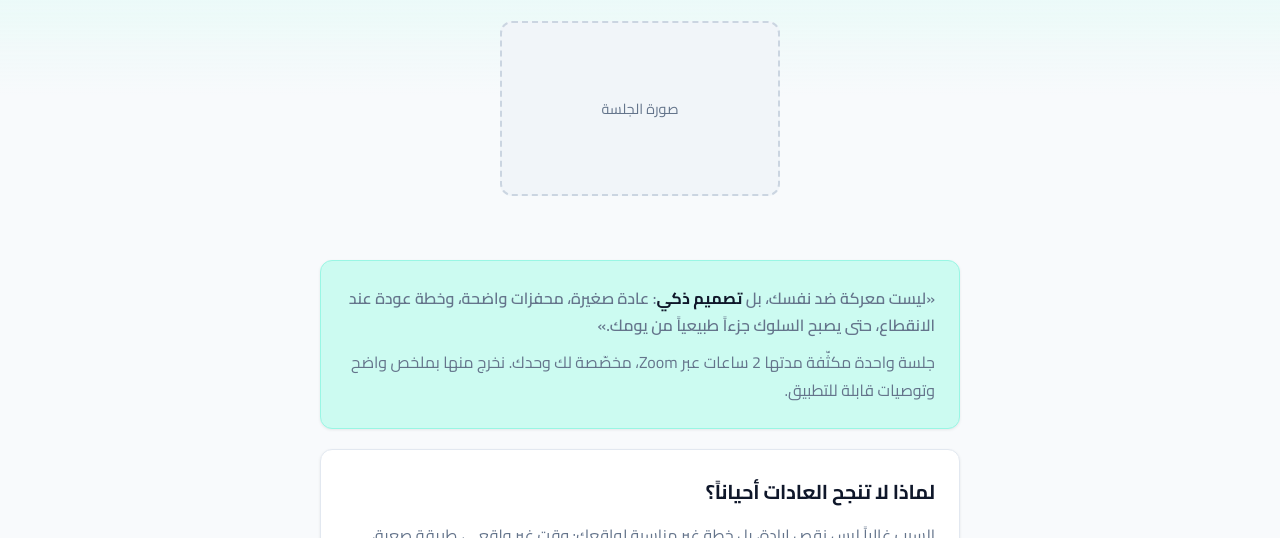
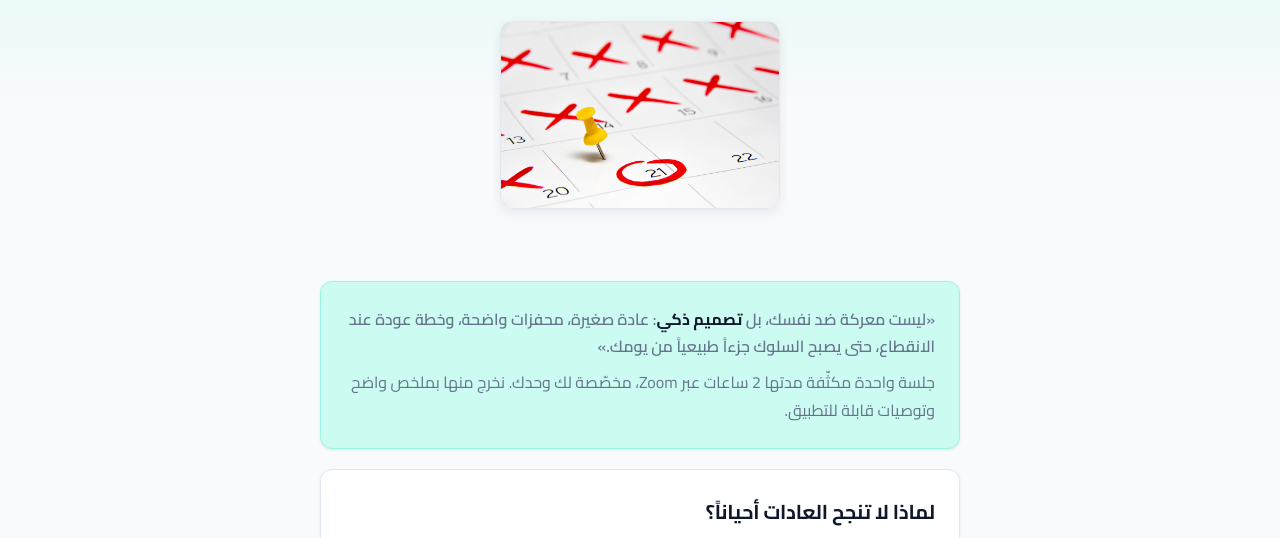
Before and after one commit to hichemg92/IntegrerUneNouvelleHabitude, a plain HTML site: page index.html in a window 1280 px wide. Shown: the part 240-778 px from the top of the page. Drawn offline with Linux system fonts and the light colour scheme.

Commit message:
Update and rename page-vente-integrer-habitude.html to index.html

```diff
--- a/page-vente-integrer-habitude.html
+++ b/index.html
@@ -348,7 +348,7 @@
       <h1>دمج عادة جديدة</h1>
       <p class="tagline">من النية إلى السلوك: عادة ممكنة تلائم حياتك</p>
       <div class="hero-image-wrap">
-        <img src="assets/photo-integrer-habitude.png" alt="صورة الجلسة – دمج عادة جديدة HG Mental Coaching" onerror="this.style.display='none'; this.nextElementSibling.style.display='flex';" />
+        <img src="photo-integrer-habitude.png" alt="صورة الجلسة – دمج عادة جديدة HG Mental Coaching" onerror="this.style.display='none'; this.nextElementSibling.style.display='flex';" />
         <div class="img-placeholder" style="display: none;">صورة الجلسة</div>
       </div>
     </header>
```
